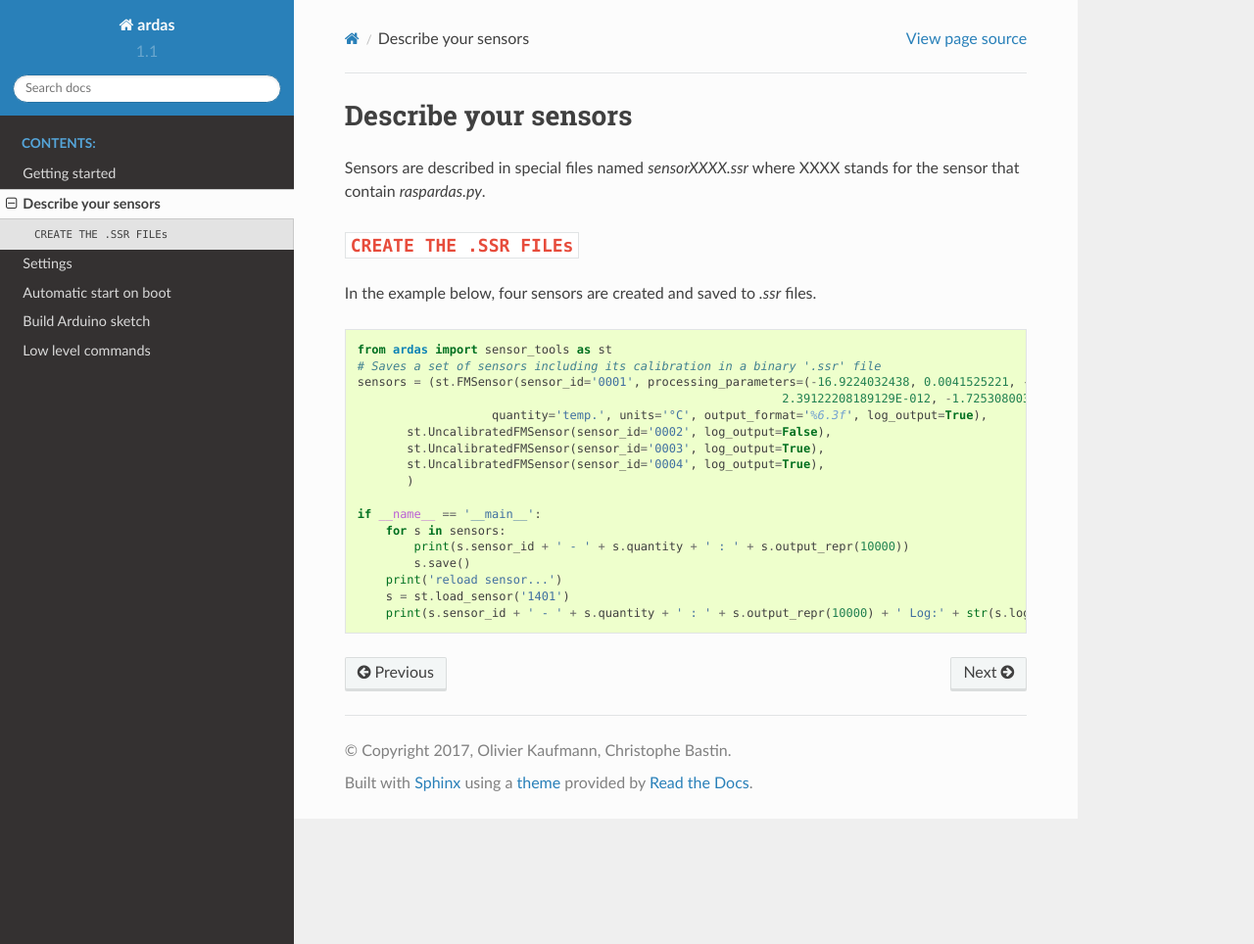
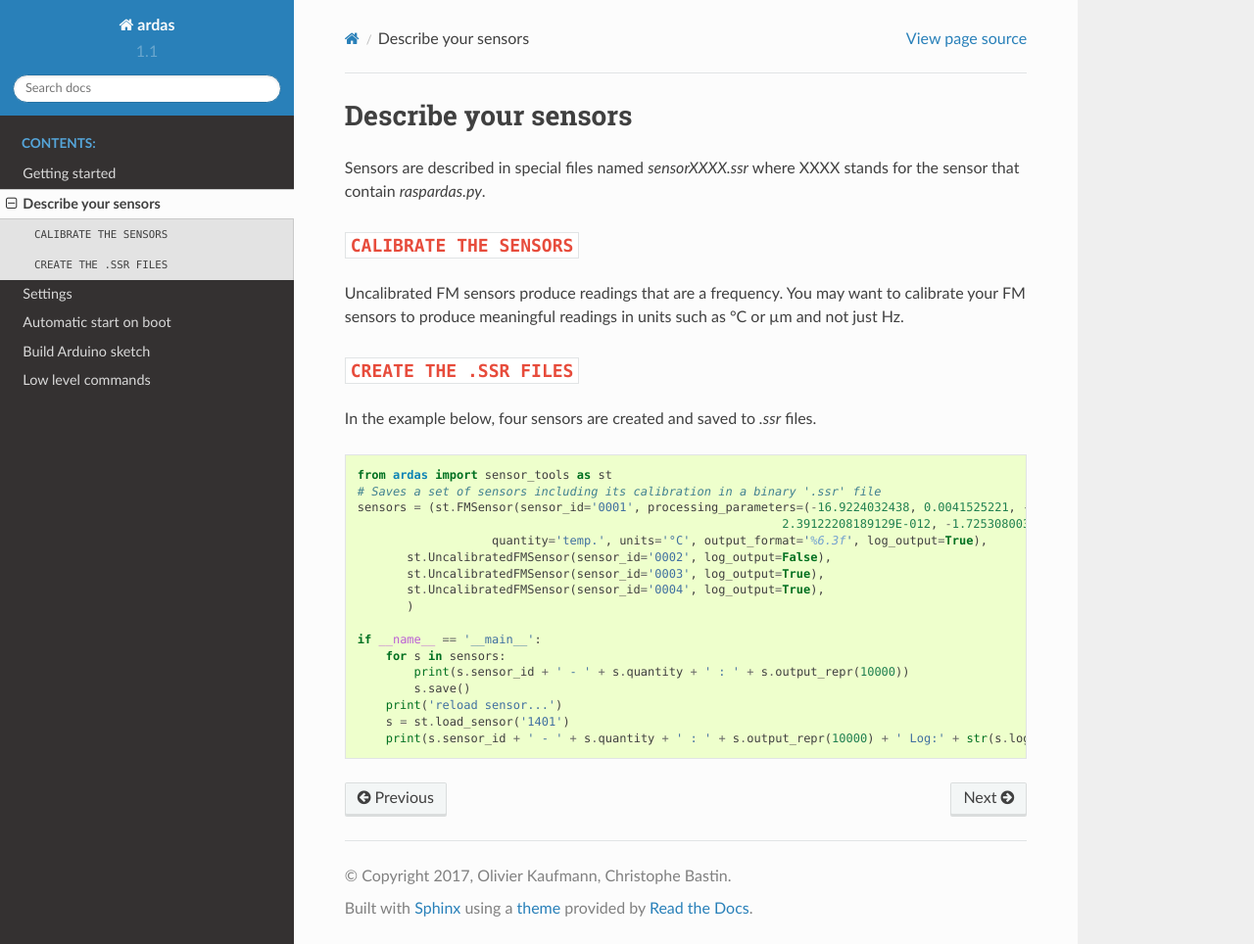
Before and after one commit to awatlet/ardas, a Sphinx documentation site: the page built from docs/source/sensors.rst, in a window 1280 px wide and 964 px high. Shown: the whole window at 98% size. Built offline with Sphinx 7.4.7 and the Read the Docs theme 2.0.0, drawn with Linux system fonts in a browser that asks for light colours.

Commit message:
fix docs

```diff
--- a/docs/source/sensors.rst
+++ b/docs/source/sensors.rst
@@ -3,7 +3,12 @@
 
 Sensors are described in special files named `sensorXXXX.ssr` where XXXX stands for the sensor that contain `raspardas.py`.
 
-``CREATE THE .SSR FILEs``
+``CALIBRATE THE SENSORS``
+-------------------------
+Uncalibrated FM sensors produce readings that are a frequency. You may want to calibrate your FM sensors to produce
+meaningful readings in units such as °C or µm and not just Hz.
+
+``CREATE THE .SSR FILES``
 -------------------------
 In the example below, four sensors are created and saved to `.ssr` files.
 ::
```
